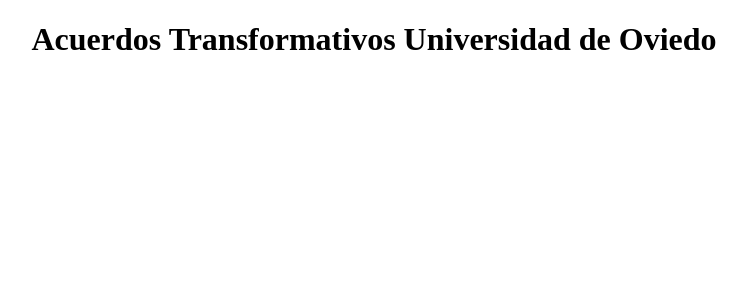
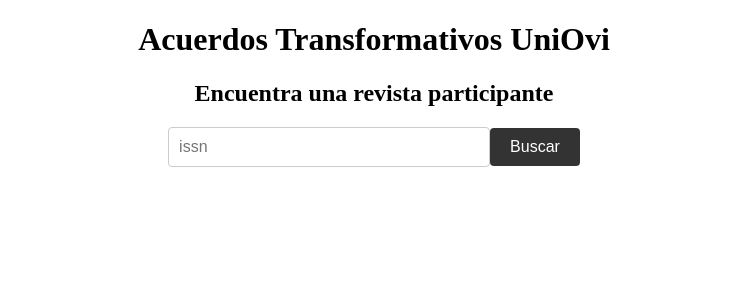
Before and after one commit to idpin/frontend-at-buo, a React (Create React App) app: page / in a window 1280 px wide. Shown: the top 300 px of the page, without its empty margins (266-1013 px from the left). Built offline with nearby package versions, Linux system fonts and the light colour scheme.

Commit message:
solución problemas con fetch

```diff
--- a/package.json
+++ b/package.json
@@ -1,6 +1,7 @@
 {
   "name": "react-borrador",
   "version": "0.1.0",
+  "proxy": "http://localhost:4000",
   "private": true,
   "dependencies": {
     "@testing-library/jest-dom": "^5.17.0",
--- a/src/App.css
+++ b/src/App.css
@@ -14,7 +14,7 @@
 }
 
 .App-header {
-  background-color: #282c34;
+  background-color: rgb(0, 133, 120);
   min-height: 100vh;
   display: flex;
   flex-direction: column;
--- a/src/App.js
+++ b/src/App.js
@@ -1,6 +1,5 @@
 
 import './App.css';
-import { Route, Routes } from "react-router-dom"
 import SearchComponent from './Components/SearchComponent';
 
 function App() {
@@ -8,12 +7,7 @@ function App() {
 
   return (
     <div className="App">
-      <h1>Acuerdos Transformativos Universidad de Oviedo</h1>
-      <Routes>
-        <Route path="/journals" element={
         <SearchComponent />
-        }/>
-      </Routes>
     </div>
   );
 }
--- a/src/Components/SearchComponent.js
+++ b/src/Components/SearchComponent.js
@@ -4,31 +4,41 @@ import { backendURL } from "../Globals";
 
 let SearchComponent = (props) => {
 
-    let [issn, setIssn] = useState("");
+let [issn,setIssn] = useState("")
 
-    let ChangeIssn = (e) => {
-        setIssn(+e.currentTarget.value)
+let [message, setMessage] = useState("")
+
+    let onChangeIssn = (e) => {
+        setIssn(e.currentTarget.value)
     }
 
     let clickSearch = async () => {
-        let response = await fetch(backendURL+"/search"+issn, {
-            headers: { "Content-Type": "application(json" },
-            params : JSON.stringify({
-                issn
+        let response = await fetch(backendURL+"/journals/"+issn, {
+            method: "GET",
+            mode: "cors",
+            headers: { "Content-Type": "application/json" },
+            params: JSON.stringify({
+                issn: issn
             })
         })
 
         if ( response.ok ){
             let jsonData = await response.json();
+            setMessage(JSON.stringify(jsonData))
+        } else {
+            let jsonData = await response.json();
+            setMessage(jsonData.error+": "+issn)
         }
     }
 
-
     return (
         <div className="search-form">
+
+            <h1>Acuerdos Transformativos UniOvi</h1>
             <h2>Encuentra una revista participante</h2>
-            <input type="text" className="search-input" placeholder="issn" onChange={ChangeIssn}/>
-            <button onClick={() => {clickSearch(3)}} className="search-button">Search</button>
+            <input type="text" className="search-input" placeholder="issn" onChange={onChangeIssn}/>
+            <button onClick={() => {clickSearch()}} className="search-button">Buscar</button>
+            <div>{message}</div>
         </div>
     )
 }
```
